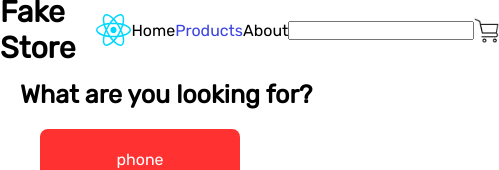
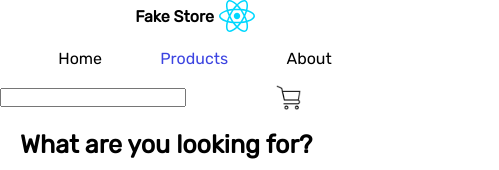
Before and after one commit to Aayush99910/React-Projects-2023, a React (Vite) app in the folder shopping-cart/: page /products in a window 390 px wide. Shown: the top 170 px of the page, 499 px wide, since content can reach past the window. Built offline with nearby package versions, Linux system fonts and the light colour scheme.

Commit message:
adding responsive design by adding media queries

```diff
--- a/shopping-cart/src/components/Navbar/Navbar.css
+++ b/shopping-cart/src/components/Navbar/Navbar.css
@@ -1,7 +1,50 @@
-.navbar-nav {
-  display: flex;
-  justify-content: space-between;
-  height: 60px;
+@media (max-width: 528px) {
+  .navbar-nav {
+    display: flex;
+    justify-content: space-between;
+    height: 110px;
+    flex-direction: column;
+    row-gap: 15px;
+  }
+
+  .nav-logo-container h2 {
+    margin-right: 5px;
+    font-size: 16px;
+    white-space: nowrap;
+  }
+}
+
+@media (min-width: 529px) and (max-width: 768px){
+  .navbar-nav {
+    display: flex;
+    justify-content: space-between;
+    height: 60px;
+  }
+
+  .nav-logo-container h2 {
+    margin-right: 15px;
+    font-size: 20px;
+    white-space: nowrap;
+  }
+}
+
+@media (min-width: 769px) and (max-width: 2000px) {
+  .navbar-nav {
+    display: flex;
+    justify-content: space-between;
+    height: 60px;
+  }
+
+  .nav-logo-container h2 {
+    margin-right: 15px;
+    font-size: 25px;
+    white-space: nowrap;
+  }
+}
+
+.nav-links-container {
+  flex: 2;
+  justify-content: space-evenly;
 }
 
 .nav-logo-container,
@@ -14,11 +57,6 @@
 
 .nav-logo-container {
   flex: 1;
-}
-
-.nav-logo-container h2 {
-  margin-right: 20px;
-  font-size: 30px;
 }
 
 .nav-links-container {
```
